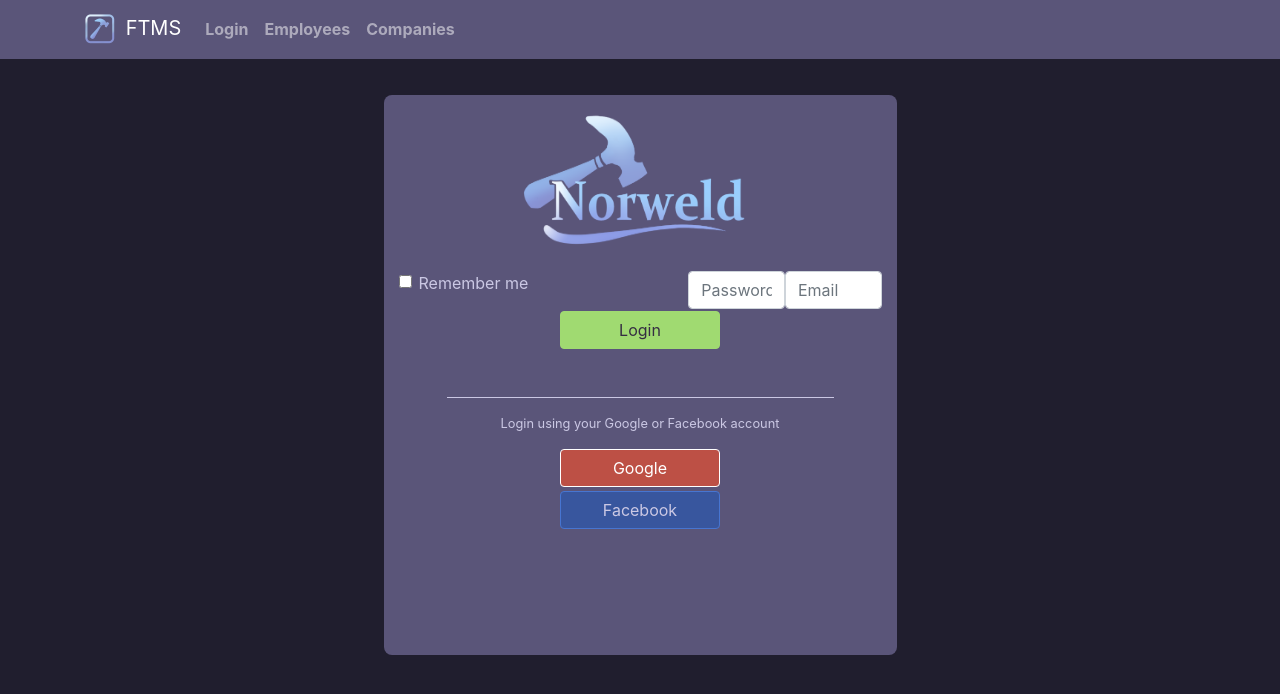
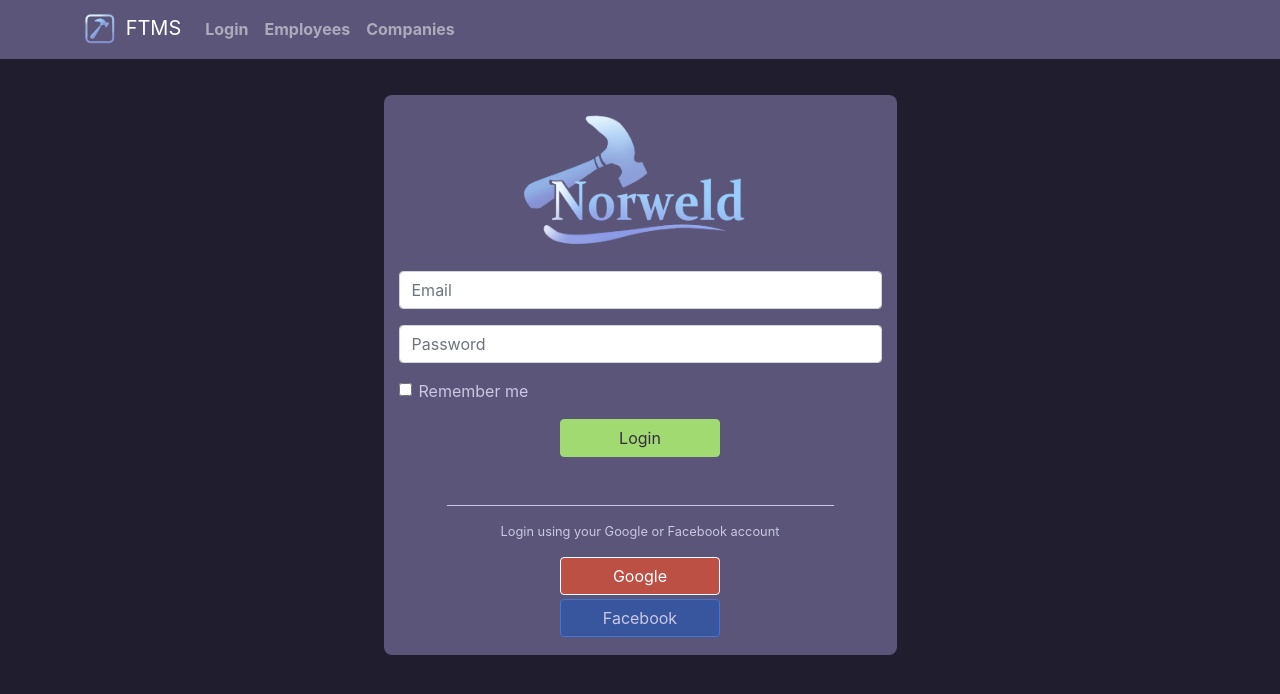
Before and after one commit to CSC207-TLI-TBTEENS/ftms-tbteens-frontend, a React (Create React App) app: page /login in a window 1280 px wide. Shown: the top 694 px of the page. Built offline with nearby package versions, Linux system fonts and the light colour scheme.

Commit message:
Fix Login page and forms

```diff
--- a/src/components/Search.js
+++ b/src/components/Search.js
@@ -35,11 +35,12 @@ class SearchBar extends Component {
 
     render (){
         return(
-        <input
+        <div>
+            <input
             aria-label="Small"
             aria-describedby="inputGroup-sizing-sm"
             type="text"
-            className="form-control mb-2"
+            className="search mb-2"
             name="query"
             id="query"
             value = {this.state.query}
@@ -47,6 +48,9 @@ class SearchBar extends Component {
             autoComplete="off"
             onChange={this.searching}
             />
+            <span class="fas fa-stroopwafel"></span>
+        </div>
+
         )
     }
 }
--- a/src/index.css
+++ b/src/index.css
@@ -52,6 +52,17 @@ code {
 
 .navbar-header {
   margin: 0 auto;
+}
+
+#g-search-button {
+  display: inline-block;
+  width: 16px;
+  height: 16px;
+  position: relative;
+  left: -22px;
+  top: 3px;
+
+  background-image: ".\images\Search.png"
 }
 
 /* Entities */
@@ -123,11 +134,12 @@ code {
   text-shadow: none;
 }
 
-
-.form-control {
-  width: 20%;
-  float: right;
-
+.search {
+    background-color: white;
+    border-radius: 4px;
+    padding-left: 40px;
+    padding: 5px 20px;
+    float: right;
 }
 /* Transitions */
 .page {
```
